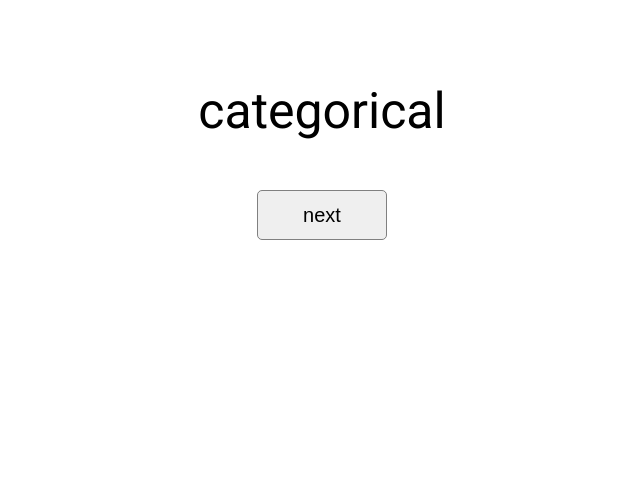
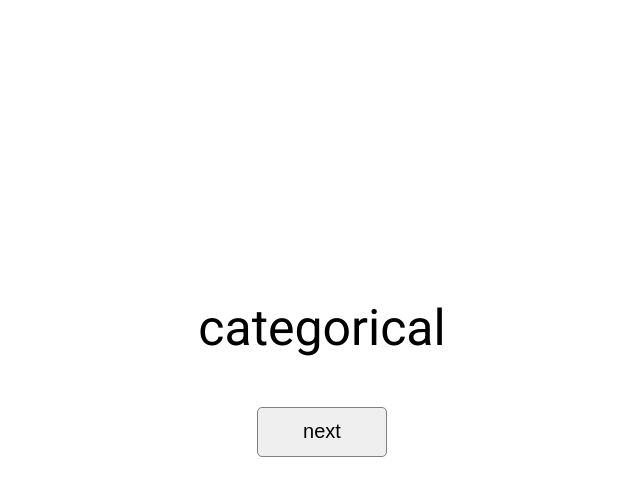
Before and after one commit to gre-essentials/gre-essentials.github.io, a plain HTML site: page index.html in a window 1280 px wide. Shown: the whole page, without its empty margins (318-958 px from the left). Drawn offline with Linux system fonts and the light colour scheme.

Commit message:
Update index.html

```diff
--- a/index.html
+++ b/index.html
@@ -49,8 +49,11 @@
 
     @media (min-device-width: 500px) {
         .word {
-            margin-top: 30%;
             font-size: 50px;
+        }
+
+        .item {
+            margin-top: 23%;
         }
 
         .refresh {
@@ -63,8 +66,11 @@
 
     @media (max-device-width: 500px) {
         .word {
+            font-size: 100px;
+        }
+
+        .item {
             margin-top: 60%;
-            font-size: 100px;
         }
 
         .refresh {
```
